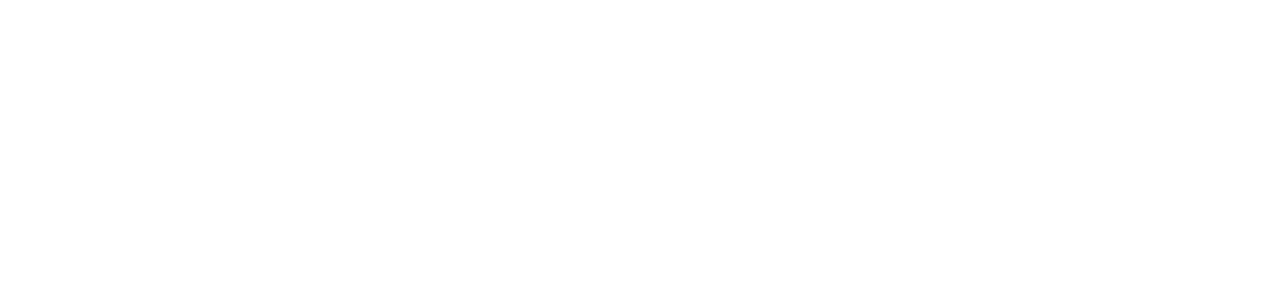
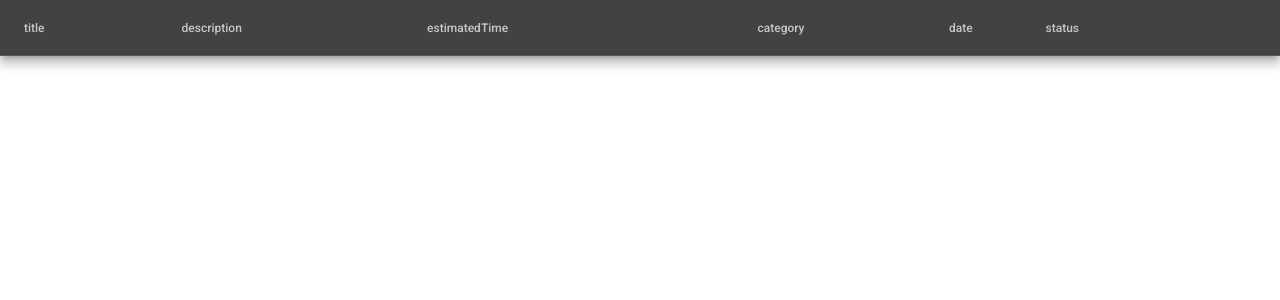
Before and after one commit to pavelbogdan71/ToDoList_Angular, an Angular app in the folder ToDoList/: page /homepage in a window 1280 px wide. Before the commit this address led to /. Shown: the top 300 px of the page. Built offline with nearby package versions, Linux system fonts and the light colour scheme.

Commit message:
Created header table

```diff
--- a/ToDoList/src/app/app-routing.module.ts
+++ b/ToDoList/src/app/app-routing.module.ts
@@ -1,11 +1,13 @@
 import { NgModule } from '@angular/core';
 import { RouterModule, Routes } from '@angular/router';
+import { HomepageComponent } from './homepage/homepage.component';
 import { LoginFormComponent } from './login-form/login-form.component';
 import { RegisterFormComponent } from './register-form/register-form.component';
 
 const routes: Routes = [
   {path: "login",component:LoginFormComponent},
-  {path: "register", component:RegisterFormComponent}
+  {path: "register", component:RegisterFormComponent},
+  {path: "homepage", component:HomepageComponent}
 ];
 
 @NgModule({
--- a/ToDoList/src/app/app.module.ts
+++ b/ToDoList/src/app/app.module.ts
@@ -15,6 +15,7 @@
 import {MatButtonModule} from '@angular/material/button';
 import { RegisterFormComponent } from './register-form/register-form.component';
 import { HomepageComponent } from './homepage/homepage.component';
+import {MatTableModule} from '@angular/material/table';
 @NgModule({
   declarations: [
     AppComponent,
@@ -33,7 +34,8 @@
     ReactiveFormsModule,
     MatIconModule,
     MatCheckboxModule,
-    MatButtonModule
+    MatButtonModule,
+    MatTableModule
   ],
   providers: [],
   bootstrap: [AppComponent]
--- a/ToDoList/src/app/homepage/homepage.component.html
+++ b/ToDoList/src/app/homepage/homepage.component.html
@@ -1 +1,9 @@
-<p>homepage works!</p>
+<table mat-table class="mat-elevation-z8">
+  <ng-container [matColumnDef]="column" *ngFor="let column of displayedColumns">
+    <th mat-header-cell *matHeaderCellDef> {{column}} </th>
+    <td mat-cell *matCellDef="let element"> {{element[column]}} </td>
+  </ng-container>
+
+  <tr mat-header-row *matHeaderRowDef="columnsToDisplay"></tr>
+  <tr mat-row *matRowDef="let row; columns: columnsToDisplay;"></tr>
+</table>
--- a/ToDoList/src/app/homepage/homepage.component.less
+++ b/ToDoList/src/app/homepage/homepage.component.less
@@ -0,0 +1,3 @@
+table {
+    width: 100%;
+  }
--- a/ToDoList/src/app/homepage/homepage.component.ts
+++ b/ToDoList/src/app/homepage/homepage.component.ts
@@ -6,6 +6,8 @@
   styleUrls: ['./homepage.component.less']
 })
 export class HomepageComponent implements OnInit {
+  displayedColumns: string[] = ['title', 'description', 'estimatedTime', 'category', 'date', 'status'];
+  columnsToDisplay: string[] = this.displayedColumns.slice();
 
   constructor() { }
 
```
